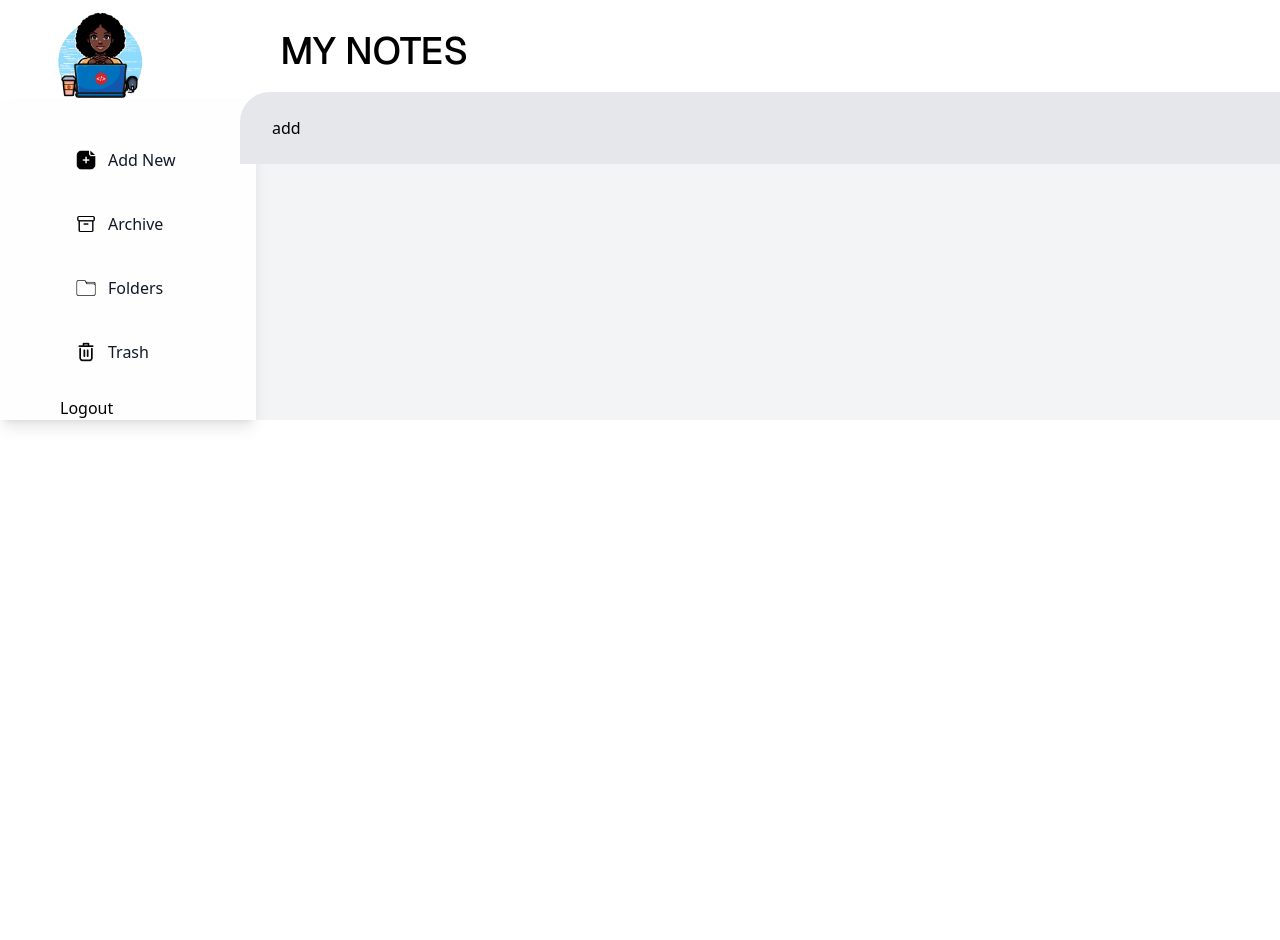
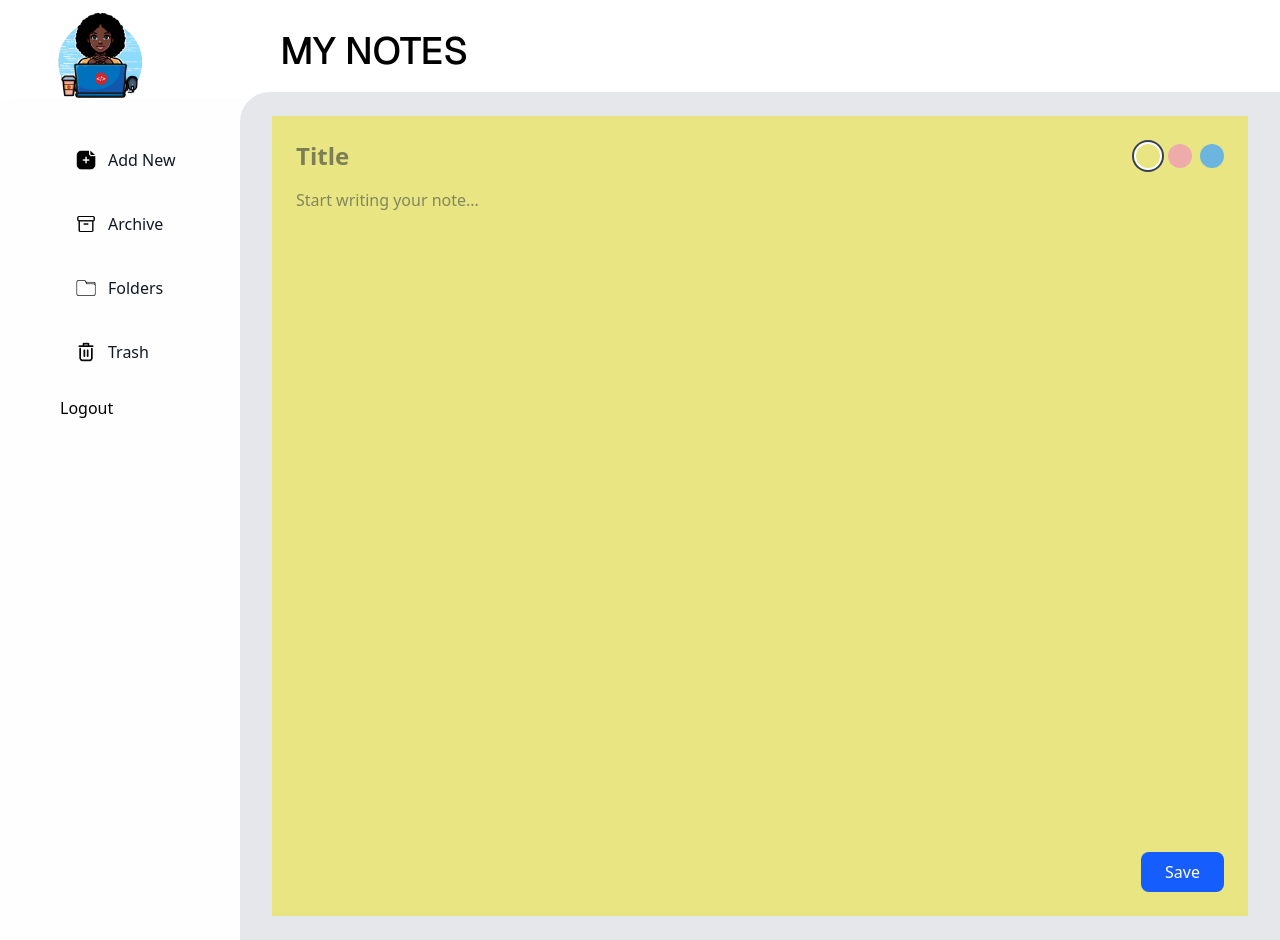
Before and after one commit to JoShobande/fs-NoteTakingApplication, a Next.js app: page /notes/add-new in a window 1280 px wide. Before the commit the page ends 800 px from the top, so only its background shows below. Built offline with nearby package versions, Linux system fonts and the light colour scheme.

Commit message:
create notes  screen UI

```diff
--- a/src/app/notes/add-new/page.tsx
+++ b/src/app/notes/add-new/page.tsx
@@ -1,8 +1,97 @@
+// app/notes/new/page.tsx
+"use client";
 
+import { useState, useRef, useEffect } from "react";
+import { useRouter } from "next/navigation";
 
-export default function AddNew() {
+const colorOptions = [
+  { name: "yellow",   value: "yellow",   bg: "bg-[#E8E582]"   },
+  { name: "Pink",  value: "pink",  bg: "bg-[#EFAAAA]"  },
+  { name: "Blue", value: "blue", bg: "bg-[#6CB5DF]" },
+];
 
-    return (
-     <div>add</div>
-    )
-  }
+export default function NewNotePage() {
+  const router = useRouter();
+  const [title, setTitle]       = useState("");
+  const [content, setContent]   = useState("");
+  const [color, setColor]       = useState(colorOptions[0].value);
+  const textareaRef = useRef<HTMLTextAreaElement>(null);
+
+  // auto‐resize textarea
+  // useEffect(() => {
+  //   const ta = textareaRef.current;
+  //   if (ta) {
+  //     ta.style.height = "0px";
+  //     ta.style.height = ta.scrollHeight + "px";
+  //   }
+  // }, [content]);
+
+  const handleSubmit = async (e: React.FormEvent) => {
+    e.preventDefault();
+    // TODO: POST to your API then router.push("/notes")
+    console.log({ title, content, color });
+  };
+
+  // find the bg class for current color
+  const currentBg = colorOptions.find((o) => o.value === color)?.bg ?? "";
+
+  return (
+    <form
+      onSubmit={handleSubmit}
+      className={`
+        flex flex-col min-h-screen p-6
+        ${currentBg}
+        transition-colors duration-200
+      `}
+    >
+
+      <div className="flex items-center space-x-4 mb-4">
+        <input
+          type="text"
+          value={title}
+          onChange={(e) => setTitle(e.target.value)}
+          placeholder="Title"
+          required
+          className="flex-1 text-2xl font-semibold text-gray-900
+                     border-none focus:outline-none bg-transparent"
+        />
+
+        <div className="flex space-x-2">
+          {colorOptions.map((opt) => (
+            <button
+              key={opt.value}
+              type="button"
+              onClick={() => setColor(opt.value)}
+              aria-label={opt.name}
+              className={`
+                w-6 h-6 rounded-full
+                ${opt.bg.replace("-100","-500")}      /* solid circle */
+                ${color === opt.value ? "ring-2 ring-offset-2 ring-gray-700" : ""}
+              `}
+            />
+          ))}
+        </div>
+      </div>
+
+      {/* Content area: fills remaining space */}
+      <textarea
+        // ref={textareaRef}
+        value={content}
+        onChange={(e) => setContent(e.target.value)}
+        placeholder="Start writing your note..."
+        required
+        className="flex-1 w-full resize-none border-none focus:outline-none
+                   bg-transparent text-gray-800 text-base leading-6"
+      />
+
+      {/* Save button */}
+      <button
+        type="submit"
+        className="mt-4 self-end px-6 py-2 bg-blue-600 text-white rounded-lg
+                   hover:bg-blue-700 transition"
+      >
+        Save
+      </button>
+    </form>
+  );
+}
```
